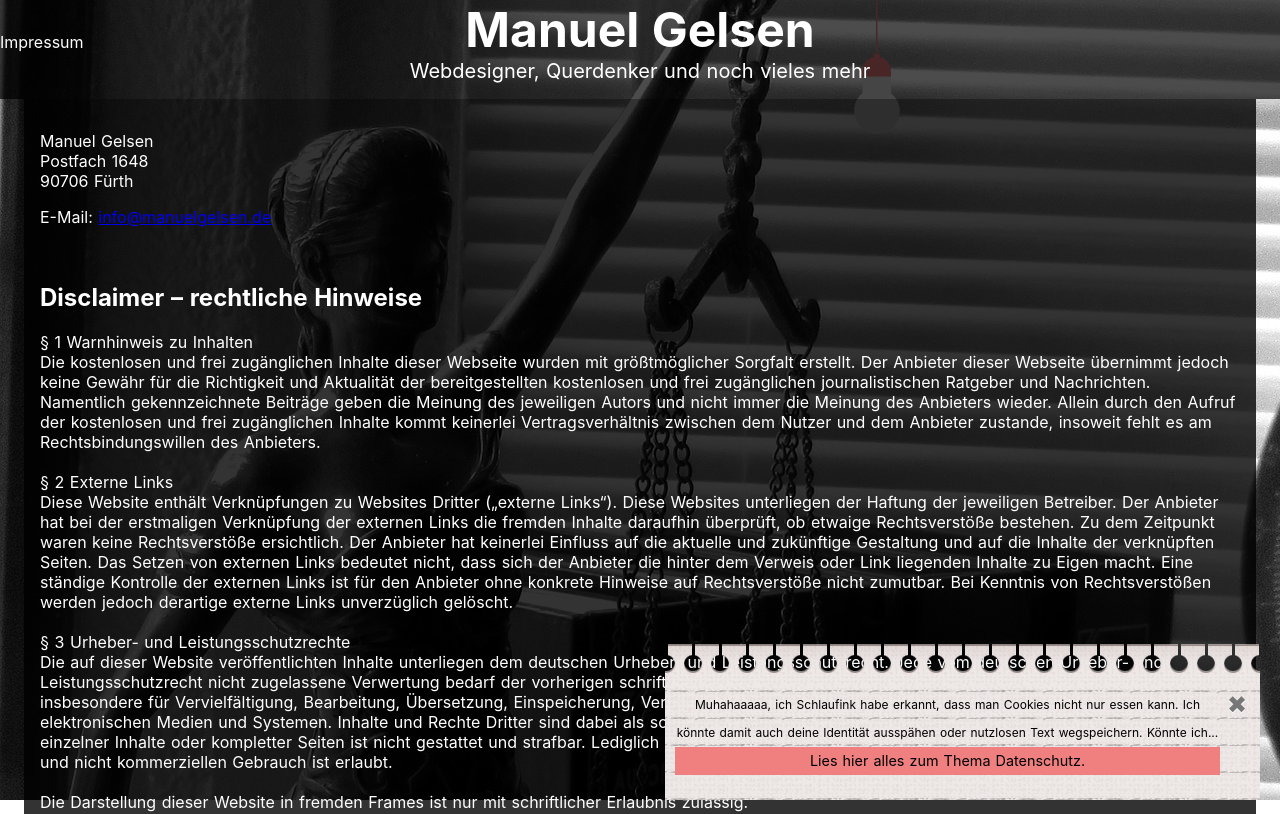
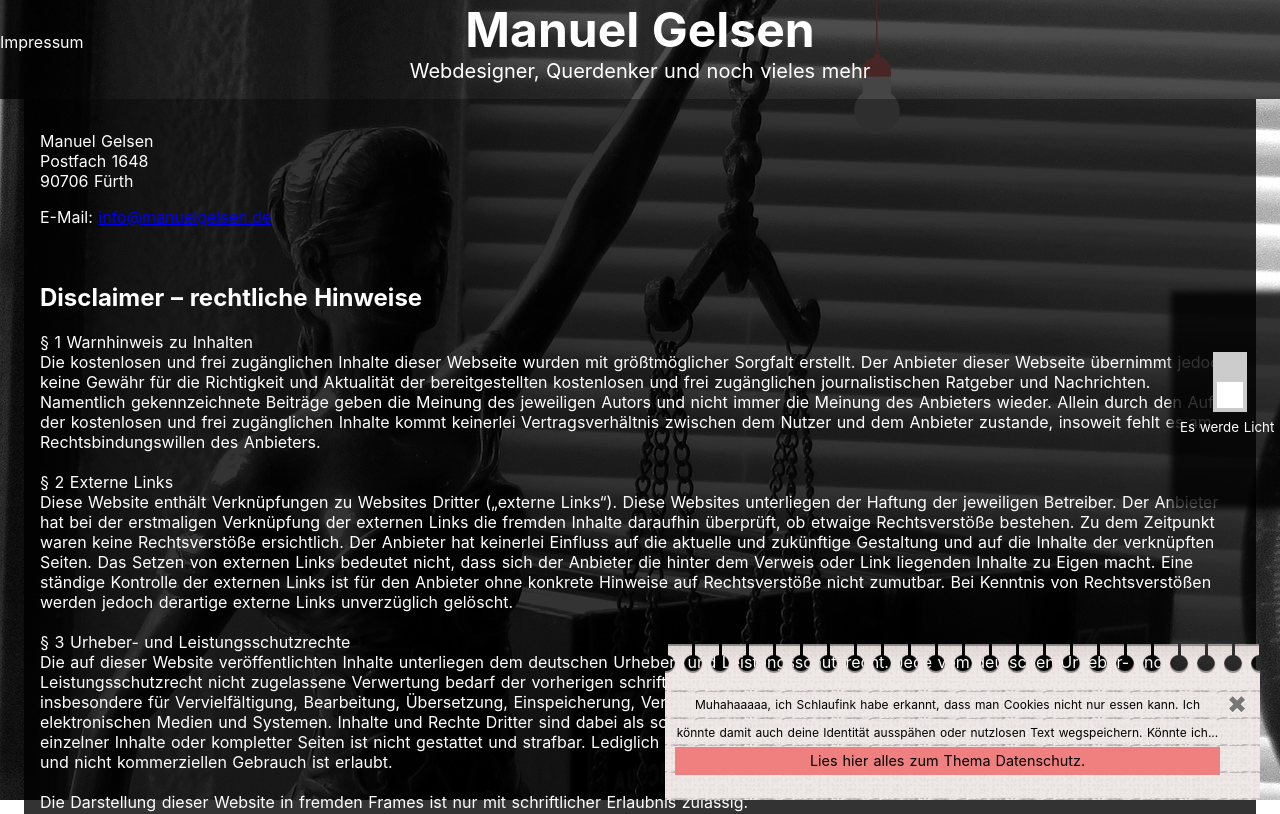
Before and after one commit to bassdman/my-website, a Nuxt app: page /impressum in a window 1280 px wide. Shown: the top 814 px of the page. Built offline with nearby package versions, Linux system fonts and the light colour scheme.

Commit message:
Lichtschalter ausgelagert

```diff
--- /dev/null
+++ b/components/Sidebar.vue
@@ -0,0 +1,54 @@
+<template>
+  <div class="sidebar">
+    <div class="entryWrapper">
+      <Lichtschalter class="lichtschalter" v-on:active="$store.commit('light/setOn', $event);"></Lichtschalter>
+      <div class="label lichtschalterlabel">Es werde Licht</div>
+    </div>
+  </div>
+</template>
+
+<script>
+import Lichtschalter from "./lichtschalter.vue";
+
+export default {
+  name: "footerElem",
+  components: {
+    Lichtschalter
+  }
+};
+</script>
+
+<style scoped>
+.sidebar {
+  background: rgba(0, 0, 0, 0.8);
+  box-shadow: 0 0 6px 9px rgba(0, 0, 0, 0.8);
+  position: fixed;
+  right: 0px;
+  top: 300px;
+  width: 100px;
+  height: 200px;
+  display: flex;
+  flex-wrap: wrap;
+  align-items: center;
+}
+
+.lichtschalter {
+  transform: rotate(-90deg);
+  margin-left: 20px;
+}
+
+.label {
+  color: white;
+  text-align: center;
+  font-size: smaller;
+}
+
+.lichtschalterlabel {
+  margin-top: 20px;
+}
+
+.entryWrapper{
+  display:inline-flex;
+  flex-wrap: wrap;
+}
+</style>
--- a/layouts/default.vue
+++ b/layouts/default.vue
@@ -1,7 +1,8 @@
 <template>
   <div>
-    <div class="background" v-bind:class="{flickerColor: $store.state.content.flicker}" v-bind:style="{'background-image':'url('+$store.state.background.src+')'}"></div>
-    <Lightbulb class="lightbulbLayout" v-bind:on="$store.state.content.flicker"></Lightbulb>
+    <Sidebar></Sidebar>
+    <div class="background" v-bind:class="{flickerColor: $store.state.light.on}" v-bind:style="{'background-image':'url('+$store.state.background.src+')'}"></div>
+    <Lightbulb class="lightbulbLayout" v-bind:on="$store.state.light.on"></Lightbulb>
     <headerElem></headerElem>
     <nuxt v-bind:style="{'visibility':visibility}"/>
     <FooterElem></FooterElem>
@@ -110,14 +111,15 @@ import HeaderElem from "@/components/Header.vue";
 import FooterElem from "@/components/Footer.vue";
 import Lightbulb from "@/components/Lightbulb.vue";
 import CookieLayer from '../components/CookieLayer.vue';
-CookieLayer
+import Sidebar from '../components/Sidebar.vue';
 
 export default {
   components: {
     HeaderElem,
     FooterElem,
     Lightbulb,
-    CookieLayer
+    CookieLayer,
+    Sidebar
   },
   data(){
     return {
--- a/package.json
+++ b/package.json
@@ -1,6 +1,6 @@
 {
     "name": "my-website",
-    "version": "1.1.5",
+    "version": "1.1.6",
     "description": "Nuxt.js project",
     "author": "Manuel Gelsen <manuel.gelsen@gmail.com>",
     "private": true,
--- a/pages/index.vue
+++ b/pages/index.vue
@@ -10,20 +10,22 @@
       <p class="helloText width50">
         schön, dass du da bist. Ich heiße Manuel.
         <br />Du bist auf meiner Website gelandet. Damit du dich zurechtfindest, begleite ich dich etwas.
+      <span v-if="!$store.state.light.on">
+          <br><br>
+        Moment, du siehst mich ja noch gar nicht. Entschuldigung. Hab vergessen das Licht
+        <br />anzumachen. Drücke einfach auf den Schalter da rechts - das sollte helfen :)
+      </span>
+      <span v-if="$store.state.light.on" class="flicker">
+          <br><br>
+        Gut, dass du das Licht angemacht hast. Es war so düster und unheimlich... schon fast creepy.
+      </span>
       </p>
       <div
         class="bildich"
-        v-bind:class="{flicker:$store.state.content.flicker, displayNone:!$store.state.content.flicker}"
+        v-bind:class="{flicker:$store.state.light.on}"
+        v-show="$store.state.light.on"
       ></div>
-      <div class="bildichUmrandung" v-bind:class="{displayNone:$store.state.content.flicker}"></div>
-
-      <p class="lichtantext distanceTop width50">
-        Moment, du siehst mich ja noch gar nicht. Entschuldigung. Hab vergessen das Licht
-        <br />anzumachen. Drücke einfach auf den Schalter da rechts - das sollte helfen :)
-      </p>
-      <span class="lightbulb distanceTop">
-        <Lichtschalter v-on:active="$store.commit('content/flicker', $event);"></Lichtschalter>
-      </span>
+      <div class="bildichUmrandung" v-show="!$store.state.light.on"></div>
 
       <div class="kaffeeblock distanceTop totalWidth">
         <nuxt-link to="/kaffee" class="kaffee">Möchtest du einen Kaffee?</nuxt-link>
@@ -36,15 +38,9 @@
 </template>
 
 <script>
-import Lichtschalter from '../components/lichtschalter.vue';
-
-
 export default {
   name: "home",
   layout: "noheader",
-  components: {
-    Lichtschalter
-  },
   beforeRouteLeave(to, from, next) {
     this.blockRouteEvent = true;
     next();
@@ -57,7 +53,6 @@ export default {
   created() {
     this.blockRouteEvent = false;
     this.$store.commit("background/setSrc", require("~/assets/berge.jpg"));
-    this.$store.commit("header/pagename", "");
     this.$store.commit("background/figcaption", `Hintergrund: Privates Photo`);
 
     if (!process.client) return 0;
@@ -172,11 +167,6 @@ p {
   align-items: center;
 }
 
-.lightbulb {
-  margin-right: 50px;
-  margin-top: 86px;
-  transform: rotate(-90deg);
-}
 .bildich,
 .bildichUmrandung {
   width: 200px;
@@ -191,10 +181,6 @@ p {
 }
 .bildichUmrandung {
   background: black;
-}
-
-.displayNone {
-  display: none;
 }
 
 .totalWidth {
--- a/store/content.js
+++ /dev/null
@@ -1,9 +0,0 @@
-export const state = () => ({
-    top: 0,
-    flicker: false
-})
-export const mutations = {
-    flicker(state, flicker) {
-        state.flicker = flicker;
-    }
-}
--- a/store/header.js
+++ b/store/header.js
@@ -8,13 +8,8 @@ export const mutations = {
     pagename(state, pagename) {
         state.pagename = pagename;
     },
-    opacity(state, opacity) {
-        state.opacity = opacity;
-    },
-    setTop(state, top) {
-        state.top = top;
-    },
     show(state, show) {
-        state.show = show;
+        if (state.show != show)
+            state.show = show;
     }
 }
--- /dev/null
+++ b/store/light.js
@@ -0,0 +1,20 @@
+export const state = () => ({
+    on: false
+})
+export const mutations = {
+    toggle(state) {
+        state.on = !state.on;
+    },
+    setOn(state, on) {
+        if (on == undefined)
+            state.on = true;
+        else
+            state.on = on;
+    },
+    setOff(state, off) {
+        if (off == undefined)
+            state.on = false;
+        else
+            state.on = !off;
+    }
+}
```
